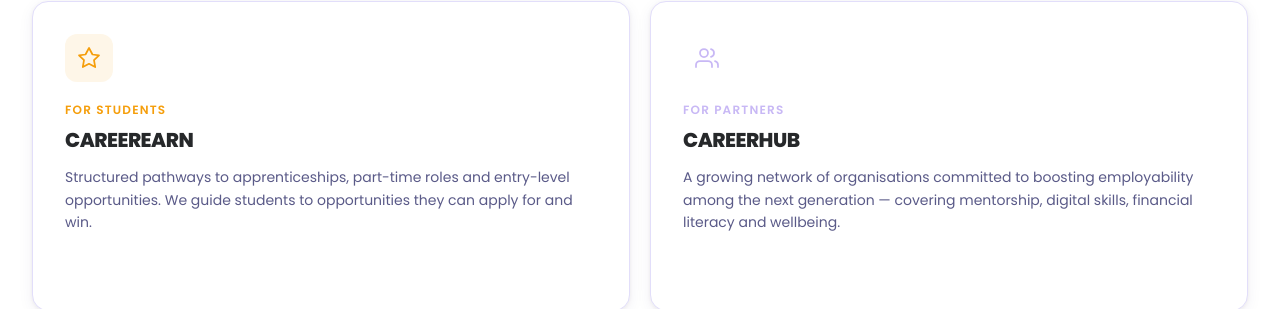
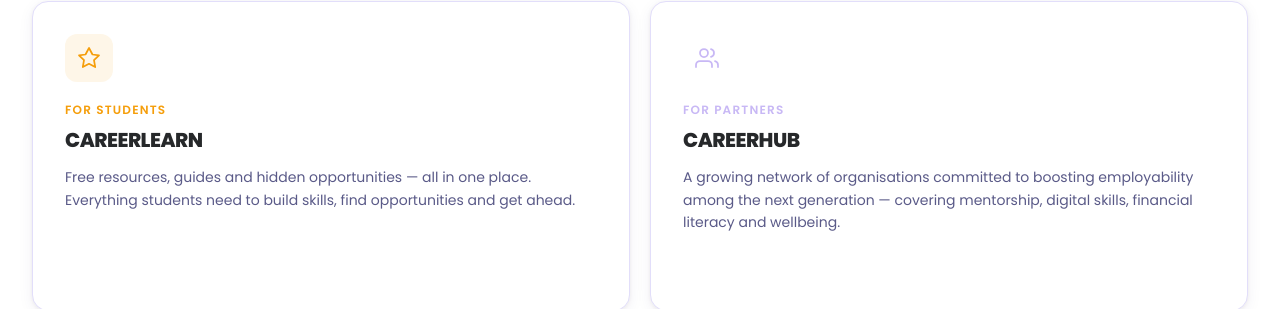
Before and after one commit to Ntum8a/careerguide-main, a Next.js app: page / in a window 1280 px wide. Shown: the part 1820-2129 px from the top of the page. Built offline with nearby package versions, Linux system fonts and the light colour scheme.

Commit message:
Rename CareerEarn to CareerLearn — link to resources site
Co-Authored-By: Claude Sonnet 4.6 <noreply@anthropic.com>

```diff
--- a/app/page.tsx
+++ b/app/page.tsx
@@ -31,9 +31,9 @@ const programmes = [
     accent: 'var(--color-accent)',
   },
   {
-    name: 'CareerEarn',
-    desc: 'Structured pathways to apprenticeships, part-time roles and entry-level opportunities. We guide students to opportunities they can apply for and win.',
-    href: '/students',
+    name: 'CareerLearn',
+    desc: 'Free resources, guides and hidden opportunities — all in one place. Everything students need to build skills, find opportunities and get ahead.',
+    href: 'https://resources.careerguide.network',
     icon: (
       <svg viewBox="0 0 24 24" fill="none" stroke="currentColor" strokeWidth={1.75} strokeLinecap="round" strokeLinejoin="round" className="w-6 h-6">
         <path d="M12 2L8.5 8.5 2 9.27l5 4.87-1.18 6.88L12 17.77l6.18 3.25L17 14.14l5-4.87-6.5-.77L12 2z" />
```
